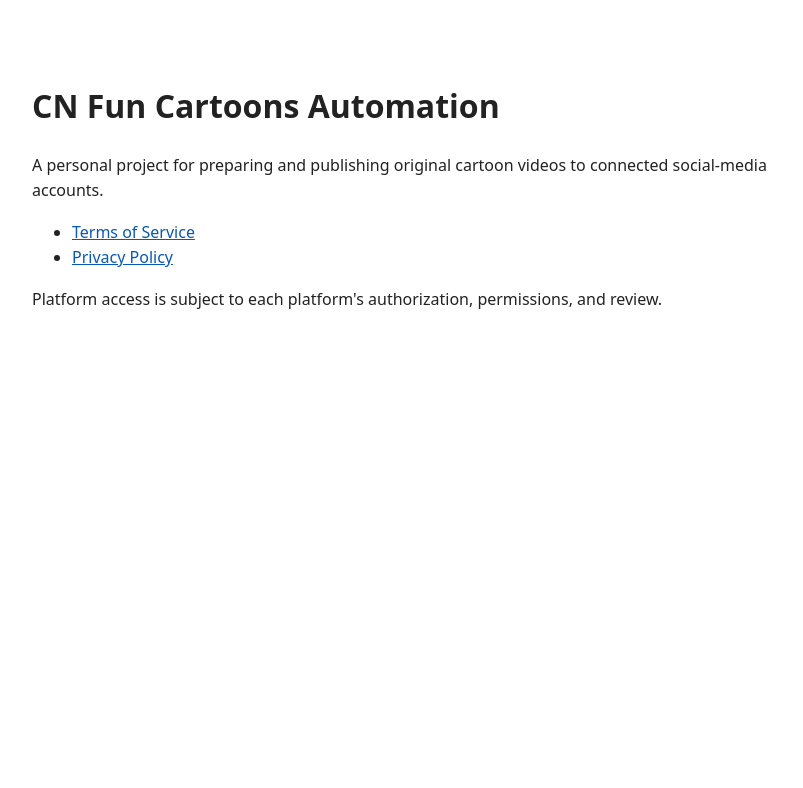
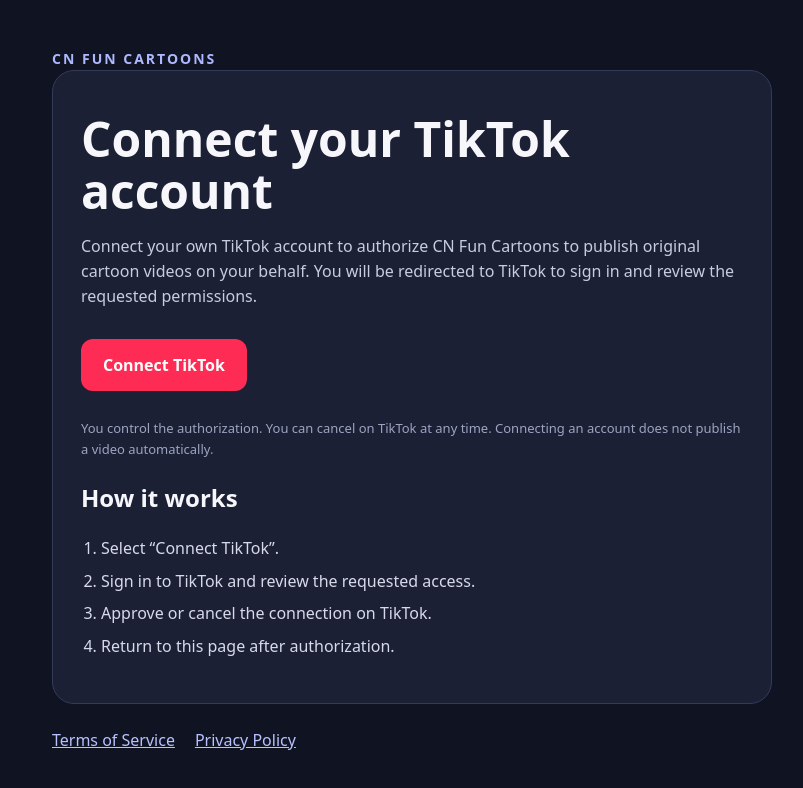
Before and after one commit to Murtuzahussain110/nature-shorts-automation, a plain HTML site: page docs/index.html in a window 1280 px wide. Shown: the whole page, without its empty margins (228-1031 px from the left). Drawn offline with Linux system fonts and the light colour scheme.

Commit message:
Add CN Fun Cartoons TikTok connection page

```diff
--- a/docs/index.html
+++ b/docs/index.html
@@ -3,12 +3,30 @@
 <head>
 <meta charset="utf-8">
 <meta name="viewport" content="width=device-width, initial-scale=1">
-<title>CN Fun Cartoons Automation</title>
-<style>body{font:16px/1.6 system-ui,sans-serif;max-width:760px;margin:10vh auto;padding:0 22px;color:#222}a{color:#0759b8}</style>
+<title>CN Fun Cartoons</title>
+<style>
+:root{color-scheme:dark}*{box-sizing:border-box}body{margin:0;font:16px/1.55 system-ui,-apple-system,Segoe UI,sans-serif;background:#101322;color:#f7f7fb}
+.wrap{max-width:760px;margin:0 auto;padding:48px 20px}.card{background:#1b2035;border:1px solid #343b59;border-radius:22px;padding:28px}
+.logo{font-size:14px;letter-spacing:2px;color:#aeb8ff;font-weight:700}h1{font-size:clamp(32px,7vw,48px);line-height:1.1;margin:14px 0}p{color:#c9cce0}.btn{display:inline-block;background:#fe2c55;color:white;text-decoration:none;font-weight:700;padding:14px 22px;border-radius:12px;margin:14px 0}.muted{font-size:13px;color:#9da4c2}.links{display:flex;gap:20px;flex-wrap:wrap;margin-top:24px}.links a{color:#b8c2ff}.steps{padding-left:20px;color:#d8daea}.steps li{margin:8px 0}
+</style>
 </head>
 <body>
-<h1>CN Fun Cartoons Automation</h1>
-<p>A personal project for preparing and publishing original cartoon videos to connected social-media accounts.</p>
-<ul><li><a href="terms.html">Terms of Service</a></li><li><a href="privacy.html">Privacy Policy</a></li></ul>
-<p>Platform access is subject to each platform's authorization, permissions, and review.</p>
-</body></html>
+<main class="wrap">
+<div class="logo">CN FUN CARTOONS</div>
+<section class="card">
+<h1>Connect your TikTok account</h1>
+<p>Connect your own TikTok account to authorize CN Fun Cartoons to publish original cartoon videos on your behalf. You will be redirected to TikTok to sign in and review the requested permissions.</p>
+<a class="btn" href="https://cn-fun-cartoons-tiktok-oauth.baqar786abbs.workers.dev/auth/tiktok/start">Connect TikTok</a>
+<p class="muted">You control the authorization. You can cancel on TikTok at any time. Connecting an account does not publish a video automatically.</p>
+<h2>How it works</h2>
+<ol class="steps">
+<li>Select “Connect TikTok”.</li>
+<li>Sign in to TikTok and review the requested access.</li>
+<li>Approve or cancel the connection on TikTok.</li>
+<li>Return to this page after authorization.</li>
+</ol>
+</section>
+<nav class="links"><a href="terms.html">Terms of Service</a><a href="privacy.html">Privacy Policy</a></nav>
+</main>
+</body>
+</html>
```
